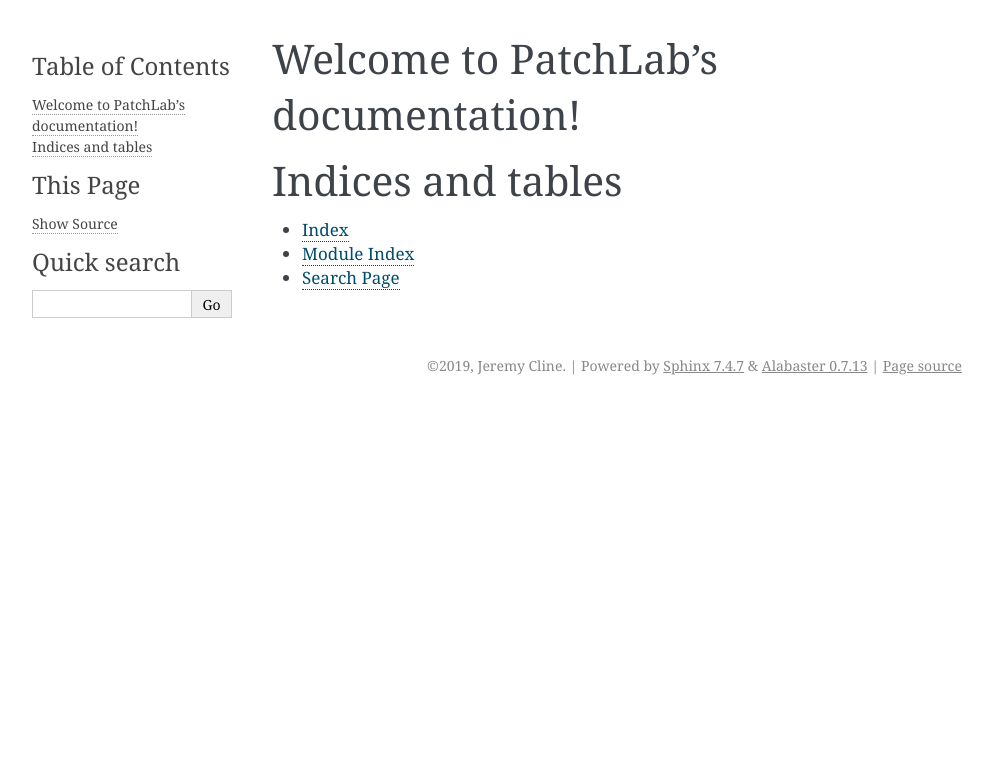
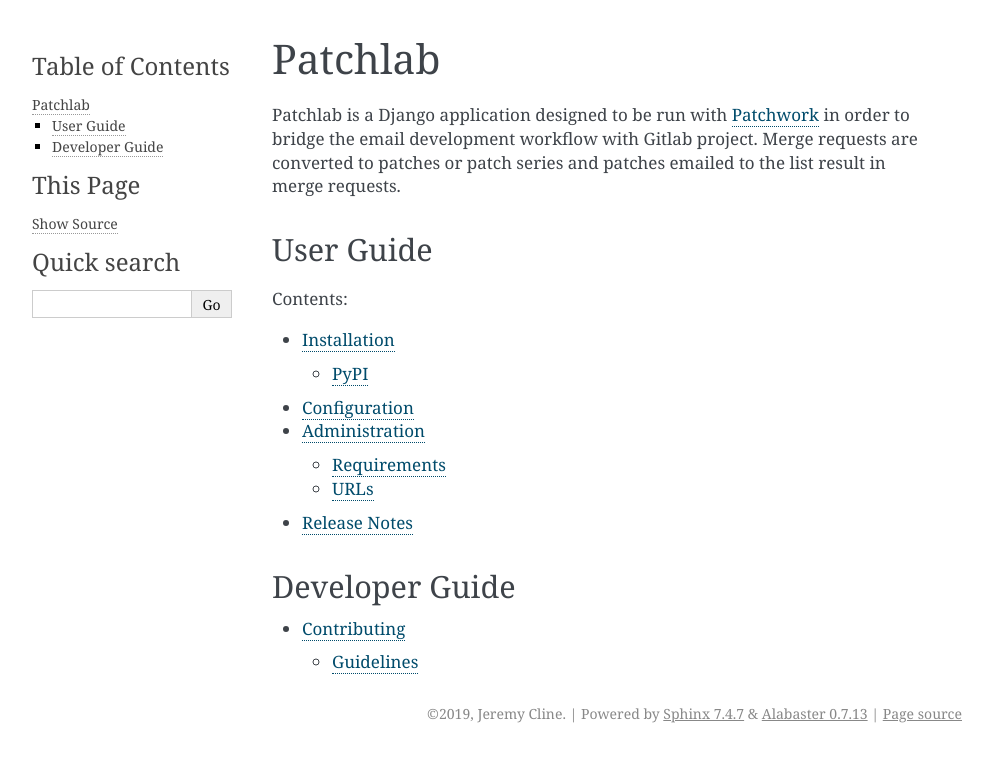
Before and after one commit to jeremycline/patchlab, a Sphinx documentation site: the page built from docs/index.rst, in a window 1280 px wide. Shown: the top 762 px of the page, without its empty margins (148-1141 px from the left). Built offline with Sphinx 7.4.7, drawn with Linux system fonts in a browser that asks for light colours.

Commit message:
Start a documentation project
Start to document the configuration, installation, and administration.

Signed-off-by: Jeremy Cline <jcline@redhat.com>

```diff
--- /dev/null
+++ b/docs/changelog.rst
@@ -0,0 +1,5 @@
+=============
+Release Notes
+=============
+
+.. towncrier release notes start
--- a/docs/conf.py
+++ b/docs/conf.py
@@ -12,9 +12,14 @@
 import os
 import sys
 
+import django
+
 sys.path.insert(0, os.path.abspath("../"))  # NOQA
 
 import patchlab
+
+os.environ["DJANGO_SETTINGS_MODULE"] = "patchlab.settings.ci"
+django.setup()
 
 # -- Project information -----------------------------------------------------
 
@@ -60,4 +65,7 @@
 # so a file named "default.css" will overwrite the builtin "default.css".
 html_static_path = ["_static"]
 
-intersphinx_mapping = {"python": ("https://docs.python.org/3", None)}
+intersphinx_mapping = {
+    "python": ("https://docs.python.org/3", None),
+    "patchwork": ("https://patchwork.readthedocs.io/en/latest/", None),
+}
--- a/docs/index.rst
+++ b/docs/index.rst
@@ -3,18 +3,34 @@
    You can adapt this file completely to your liking, but it should at least
    contain the root `toctree` directive.
 
-Welcome to PatchLab's documentation!
-====================================
+========
+Patchlab
+========
 
+Patchlab is a Django application designed to be run with `Patchwork`_ in order
+to bridge the email development workflow with Gitlab project. Merge requests
+are converted to patches or patch series and patches emailed to the list result
+in merge requests.
+
+User Guide
+==========
 .. toctree::
    :maxdepth: 2
    :caption: Contents:
 
+   installation
+   configuration
+   administration
+   changelog
 
 
-Indices and tables
-==================
+Developer Guide
+===============
 
-* :ref:`genindex`
-* :ref:`modindex`
-* :ref:`search`
+.. toctree::
+   :maxdepth: 2
+
+   contributing
+
+
+.. _Patchwork: https://github.com/getpatchwork/patchwork
```
Also changed, not shown: docs/administration.rst (added, +90 -0 lines), docs/configuration.rst (added, +9 -0 lines), docs/contributing.rst (added, +113 -0 lines), docs/installation.rst (added, +16 -0 lines), 6 other files.
